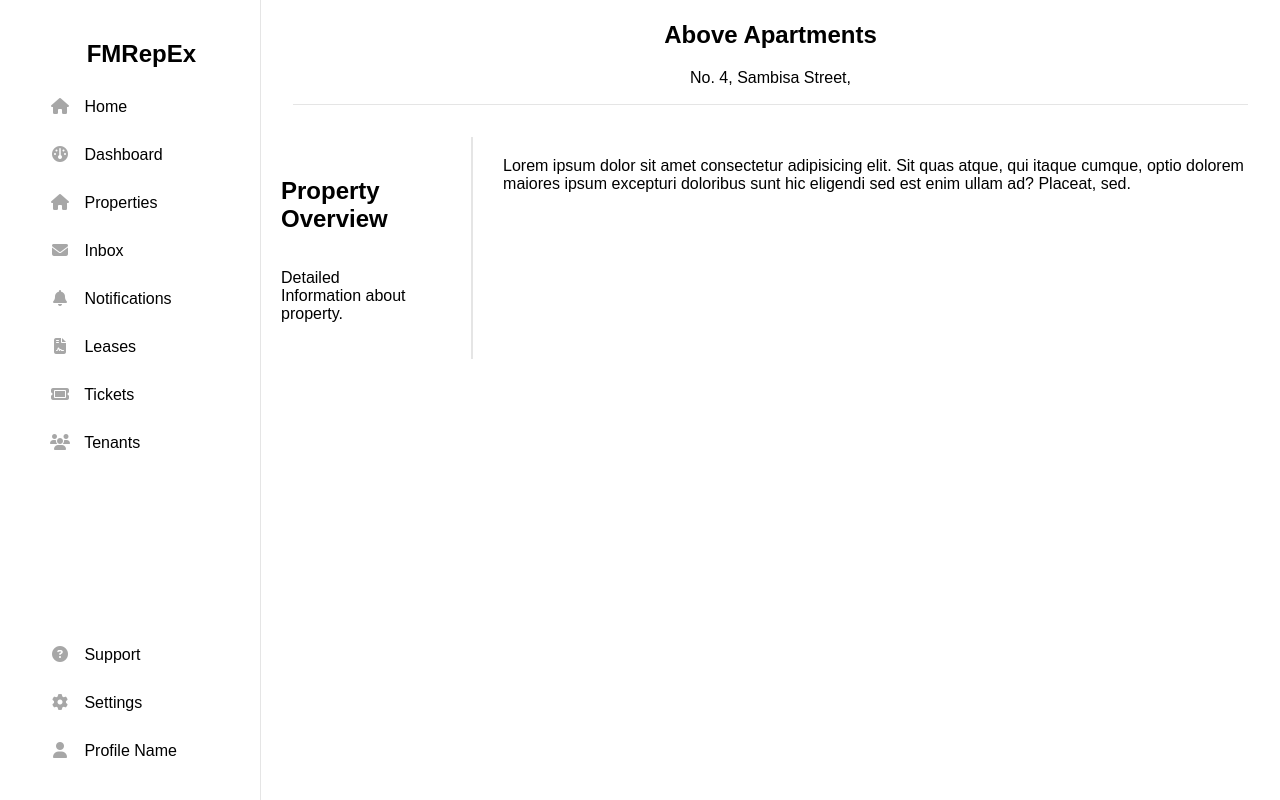
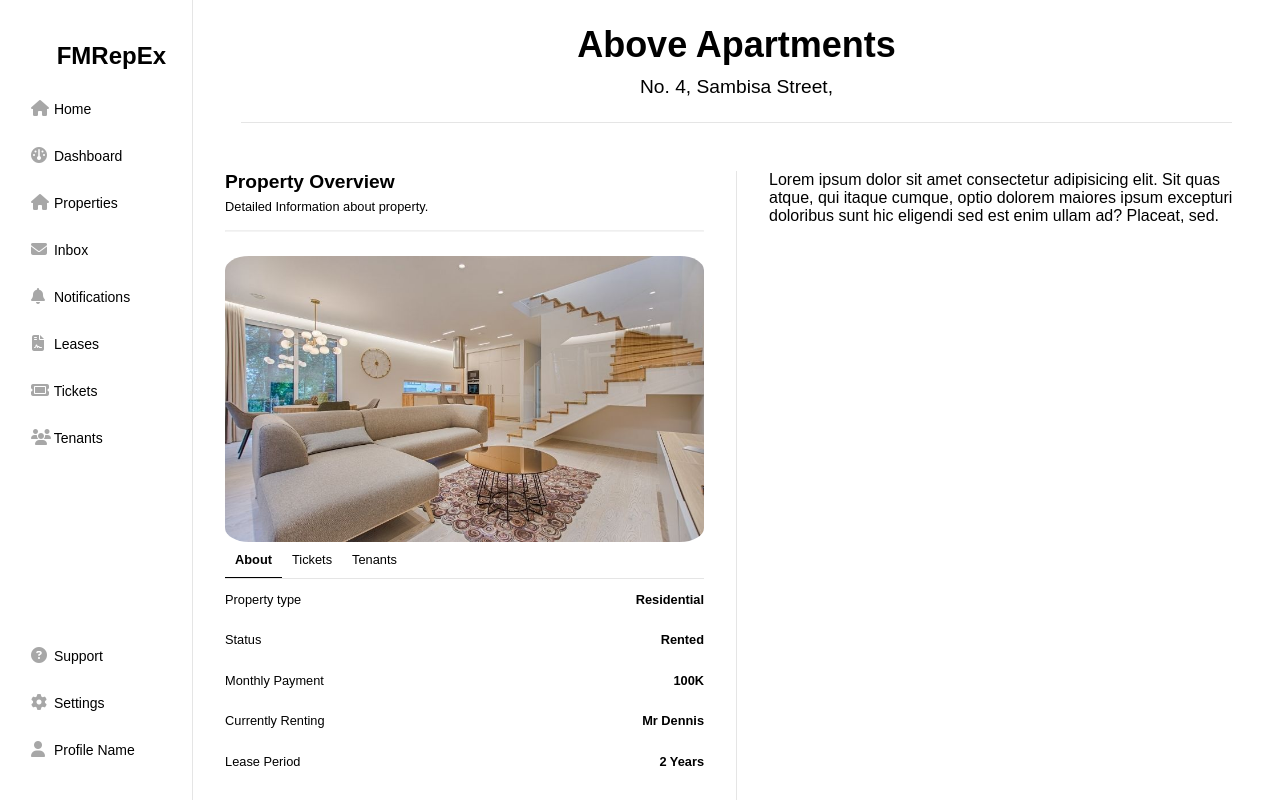
Before and after one commit to lukman155/fmrep-frontend, a SvelteKit app: page /dashboard in a window 1280 px wide. Built offline with nearby package versions, Linux system fonts and the light colour scheme; a web font is replaced by a local one.

Commit message:
Implement-Status Panel

```diff
--- a/src/app.html
+++ b/src/app.html
@@ -14,9 +14,13 @@
 			html, body {
 				margin: 0;
 				padding: 0;
+				height: 100%;
 				box-sizing: border-box;
 				font-family: 'Nunito', sans-serif;
 				font-family: 'Montserrat', sans-serif;
+			}
+
+			body {
 			}
 		</style>
 		<div style="display: contents">%sveltekit.body%</div>
--- a/src/routes/+layout.svelte
+++ b/src/routes/+layout.svelte
@@ -3,13 +3,31 @@
 
 </script>
 
-<SideMenu />
-<div class="wrapper">
-  <slot />
+<div class="container">
+
+  <div class="sidebar">
+    <SideMenu />
+  </div>
+
+  <div class="content">
+    <slot />
+  </div>
+
 </div>
 
 <style>
-  .wrapper {
-    margin-left: 261px;
-  }
+
+.container {
+  display: flex;
+  height: 100%;
+
+}
+.sidebar {
+  height: 100%;
+}
+
+.content {
+  flex-grow: 1;
+  overflow: auto;
+}
 </style>
--- a/src/routes/SideMenu.svelte
+++ b/src/routes/SideMenu.svelte
@@ -1,5 +1,4 @@
 <script>
-  import { onMount } from 'svelte';
 
   let menuItems = [
     { text: 'FMRepEx', link: '' },
@@ -14,7 +13,7 @@
   ];
 </script>
 
-<div class="side-menu">
+<nav class="side-menu">
   <div class="top links">
     {#each menuItems as item (item.text)}
       <a class="menu-item {item.link}" href='/{item.link}'><i class="fa {item.icon}"></i> {item.text}</a>
@@ -25,7 +24,7 @@
     <a class="menu-item settings" href='/settings'><i class="fa fa-cog"></i> Settings</a>
     <a class="menu-item profile" href='/profile'><i class="fa fa-user"></i> Profile Name</a>
   </div>
-</div>
+</nav>
 
 <style>
   /* Add your CSS styling for the side menu here */
@@ -33,45 +32,38 @@
     display: flex;
     flex-direction: column;
     justify-content: space-between;
-    position: fixed;
-    top: 0;
-    left: 0;
-    bottom: 0;
-    width: 200px;
     border-right: 1px solid rgba(0, 0, 0, 0.1);
-    overflow: hidden;
-    padding: 30px;
+    height: 100%;
+    width: max-content;
   }
 
   .top > :nth-child(1), .top > :nth-child(1):hover  {
+    text-align: left;
     font-size: 24px;
     font-weight: 700;
     color: black;
     background-color: white;
   }
 
-
-
   .links {
     display:flex ;
     flex-direction: column;
-
     gap: 10px;
-
+    margin: 2em 1em;
   }
 
   .fa {
     text-align: center;
-    width: 30px;
-  font-size: 16px;
-  color: rgba(0, 0, 0, 0.345);
-  margin: 0 5px;
+    width: 14px;
+    font-size: 16px;
+    color: rgba(0, 0, 0, 0.345);
+    margin: 0 5px;
 }
 
   a {
     color: black;
     text-decoration: none;
-    font-size: 16px;
+    font-size: 14px;
     padding: 10px;
   }
 
--- a/src/routes/dashboard/+page.svelte
+++ b/src/routes/dashboard/+page.svelte
@@ -1,3 +1,9 @@
+<script>
+  import Tabs from "./Tabs.svelte";
+
+</script>
+
+
 <section>
   <div class="title">
     <h1>Above Apartments</h1>
@@ -5,21 +11,26 @@
   </div>
 
   <div class="row">
-    <div class="column">
+    <div class="column v-line">
       <h2>Property Overview</h2>
       <p>Detailed Information about property.</p>
-    </div>
 
-    <div class="image-con">
-      <img src="" alt="">
-    </div>
+      <hr>
 
-    <div class="status-container">
-
+      <div class="img-con">
+        <img src="pics/house.jpg" alt="">
+      </div>
+      <div class="status-container">
+        <Tabs />
+      </div>
     </div>
 
 
-    <div class="v-line"></div>
+
+
+
+
+
     <div class="column">Lorem ipsum dolor sit amet consectetur adipisicing elit. Sit quas atque, qui itaque cumque, optio dolorem maiores ipsum excepturi doloribus sunt hic eligendi sed est enim ullam ad? Placeat, sed.</div>
   </div>
 
@@ -29,26 +40,61 @@
 
 <style>
 
+  hr {
+    margin: 1em 0 1.5em 0;
+    border-color: #00000010  }
+
+  .img-con {
+    width: 100%;
+
+    max-height: auto;
+  }
+
+  img {
+    width: 100%;
+    height: 100%;
+    object-fit: cover;
+    border-radius: 5%;
+  }
+
+  h1, h2, p {
+    margin: 0;
+  }
+
+  h2 {
+    font-size: 1.2em;
+    font-weight: 600;
+  }
+
+  p {
+    font-size: .8em;
+    margin: .5em 0 0 0;
+
+  }
+
   .title {
+    font-size: 1.5em;
     text-align: center;
-    padding: 1px 0;
+    padding: 1em;
     border-bottom: 1px solid rgba(0,0,0,.1);
     margin: 0 2em 2em 2em;
   }
   .row {
     display: flex;
-    flex: 1 1 50%;
-    gap: 10px;
+
+  }
+
+
+
+  .column {
+    flex: 1;
+    display: flex;
+    flex-direction: column;
+    padding: 0 2em;
+    height: 1000px;
   }
 
   .v-line {
-    width: 0;
-    border: .5px solid rgba(0, 0, 0, 0.1);
-  }
-
-  .column {
-    display: flex;
-    flex-direction: column;
-    padding: 20px;
+    border-right: 1px solid rgba(0, 0, 0, 0.1) ;
   }
 </style>
--- /dev/null
+++ b/src/routes/dashboard/Tabs.svelte
@@ -0,0 +1,85 @@
+<script>
+  let tabs = ['About', 'Tickets', 'Tenants'];
+  let activeTab = tabs[0];
+</script>
+
+<div class="tab-container">
+  <div class="tabs">
+    {#each tabs as tab}
+        <div class='tab {activeTab === tab ? "active" : ""}' on:click={() => activeTab = tab}>
+          {tab}
+        </div>
+    {/each}
+  </div>
+</div>
+<div class="tab-content">
+  {#if activeTab == 'About'}
+  <div class="field">
+  <p>Property type</p>
+  <p>Residential</p>
+
+  </div>
+  <div class="field">
+  <p>Status</p>
+  <p>Rented</p>
+
+  </div>
+  <div class="field">
+  <p>Monthly Payment</p>
+  <p>100K</p>
+
+  </div>
+  <div class="field">
+  <p>Currently Renting</p>
+  <p>Mr Dennis</p>
+  </div>
+  <div class="field">
+  <p>Lease Period</p>
+  <p>2 Years</p>
+  </div>
+  {/if}
+
+
+  {#if activeTab == 'Tickets' }
+  <p>Loading...</p>
+  {/if}
+
+  {#if activeTab == 'Tenants' }
+  <p>Loading Profile</p>
+  {/if}
+</div>
+
+<style>
+  .tab-container {
+    width: 100%;
+    border-bottom: 1px solid rgba(0, 0, 0, 0.1);
+  }
+  .tabs {
+    display: flex;
+  }
+
+  .tab {
+    font-size: .8em;
+    padding: 10px;
+    cursor: pointer;
+  }
+
+  .active {
+    font-weight: 600;
+    border-bottom: 1px solid #000000;
+  }
+
+  .field {
+    display: flex;
+    justify-content: space-between;
+  }
+
+  .field > :nth-child(1) {
+    font-size: .8em;
+  }
+
+  .field > :nth-child(2) {
+    font-size: .8em;
+    font-weight: 600;
+  }
+</style>
```
Also changed, not shown: src/routes/dashboard/Tab.svelte (added), static/pics/house.jpg (added).
